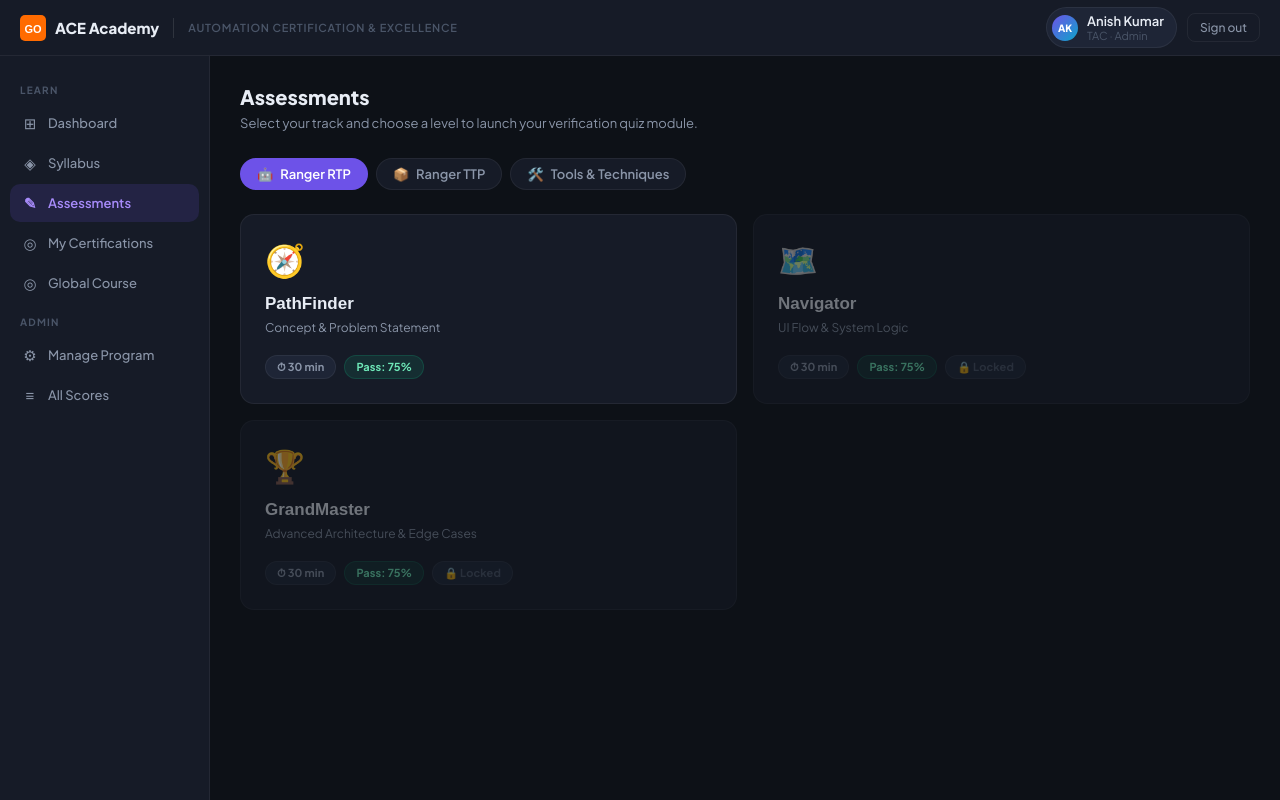
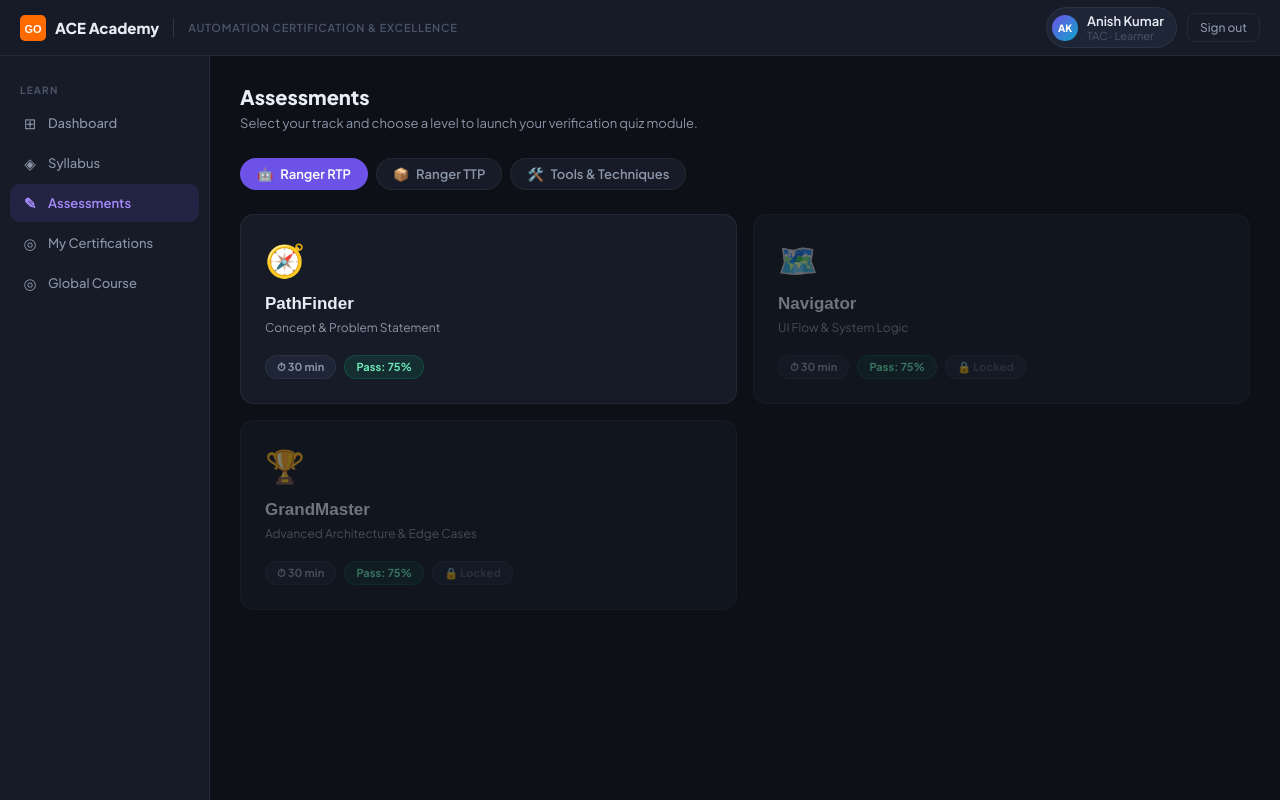
Before and after one commit to kumarshashwat04/ACE-Academy, a Next.js app: page /assessment in a window 1280 px wide. Built offline with nearby package versions, Linux system fonts and the light colour scheme.

Commit message:
update default user

```diff
--- a/components/AppShell.tsx
+++ b/components/AppShell.tsx
@@ -35,7 +35,7 @@ export default function AppShell({ children, currentTab }: AppShellProps) {
   const [user, setUser] = useState<UserType>({
     name: "Anish Kumar",
     team: "TAC",
-    role: "admin",
+    role: "learner",
     av: "AK"
   });
 
```
